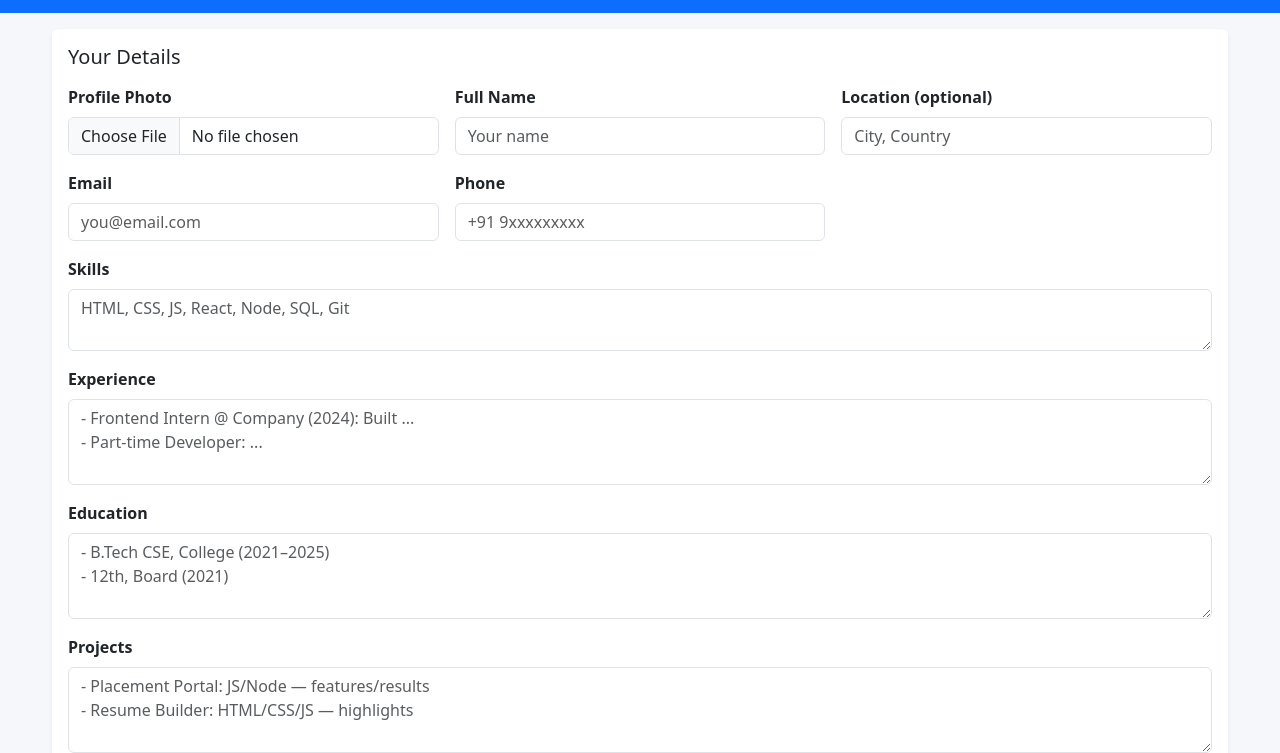
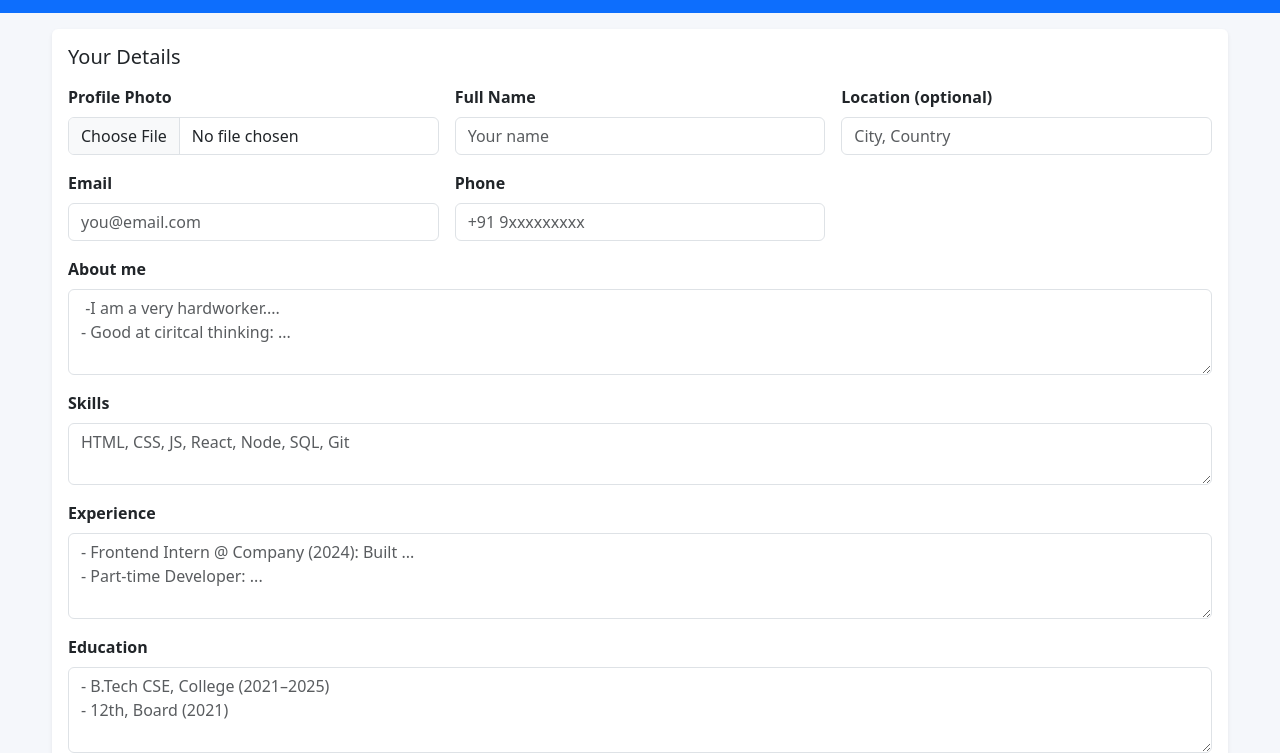
Before and after one commit to Gayu90422/Career-Portal, a plain HTML site: page resume.html in a window 1280 px wide. Shown: the part 74-827 px from the top of the page. Drawn offline with nearby package versions, Linux system fonts and the light colour scheme.

Commit message:
Update resume.html

```diff
--- a/resume.html
+++ b/resume.html
@@ -80,6 +80,10 @@
           <div class="col-12 col-md-4">
             <label class="form-label fw-semibold">Phone</label>
             <input id="phone" class="form-control" placeholder="+91 9xxxxxxxxx"/>
+          </div>
+          <div class="col-12">
+            <label class="form-label fw-semibold">About me</label>
+            <textarea id="aboutme" class="form-control" rows="3" placeholder=" -I am a very hardworker....&#10;- Good at ciritcal thinking: ..."></textarea>
           </div>
           <div class="col-12">
             <label class="form-label fw-semibold">Skills</label>
```
